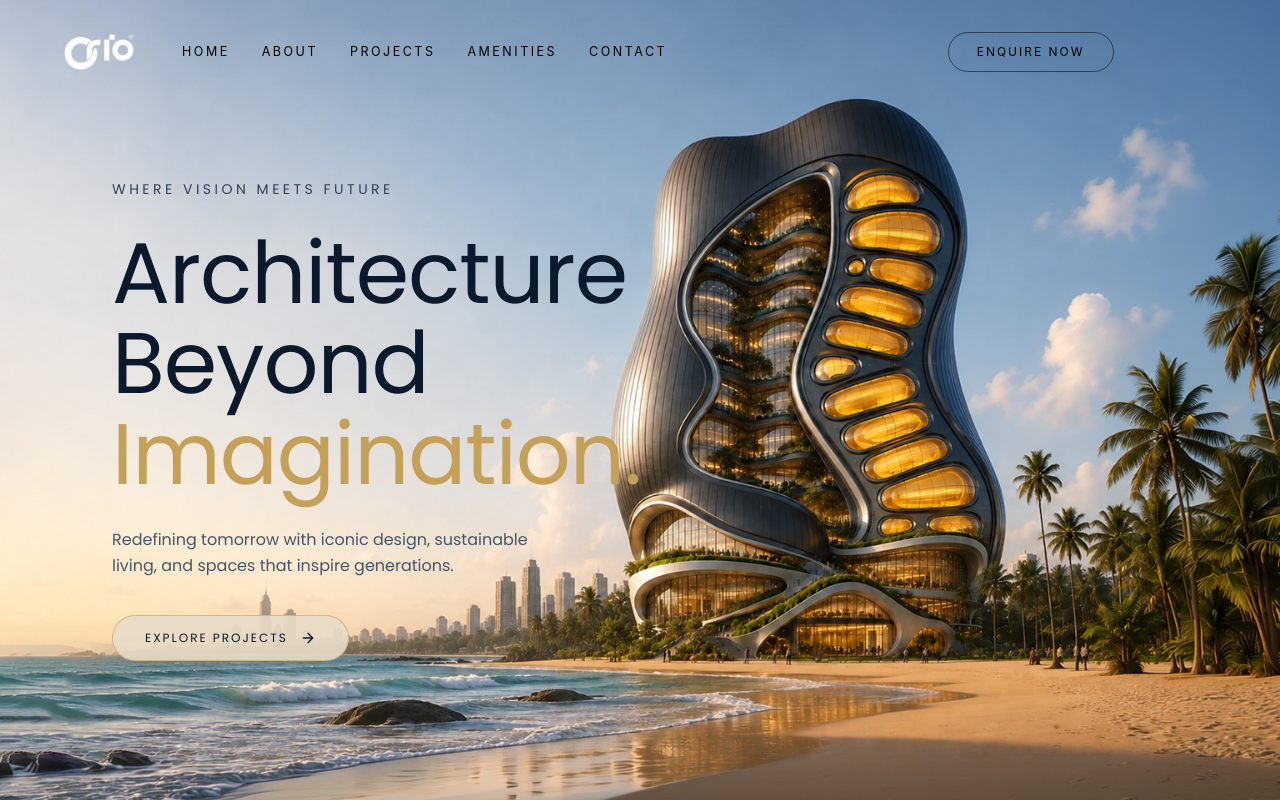
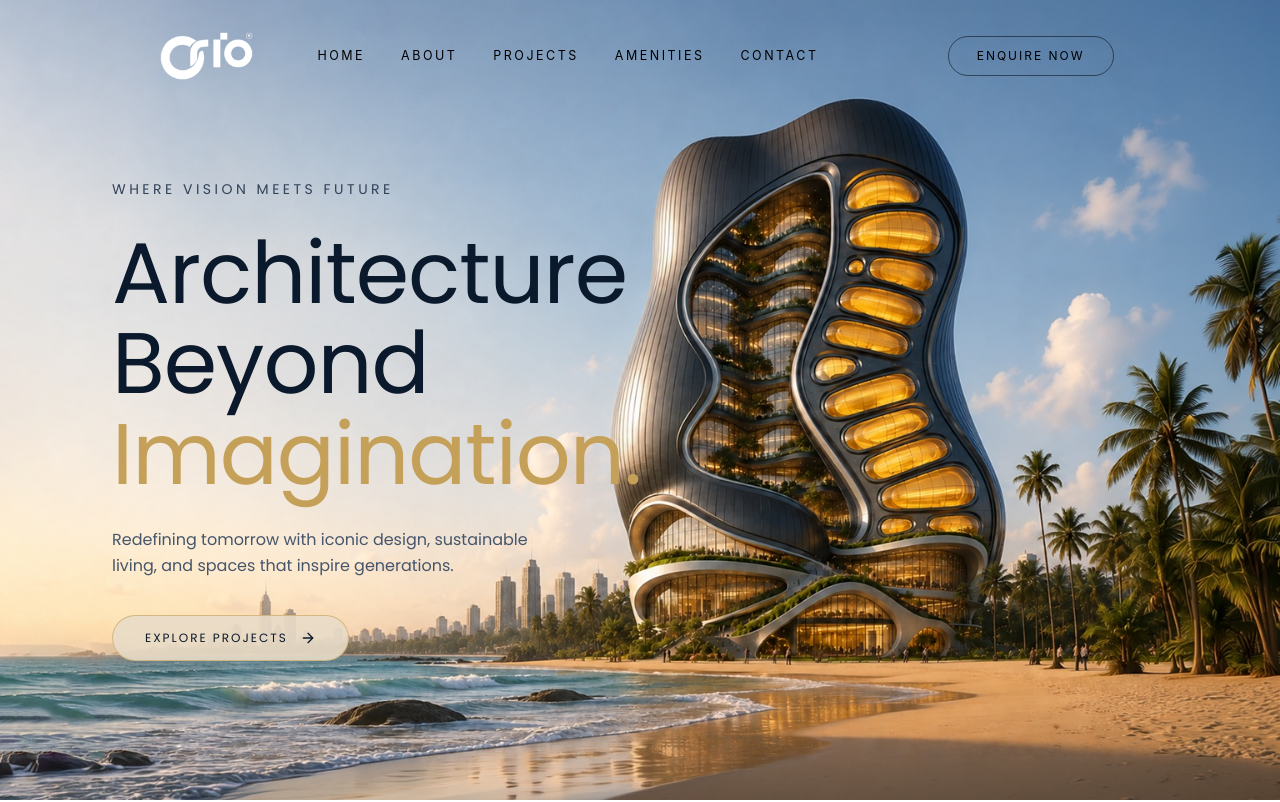
Before and after one commit to Milansaji/orion-pitch, a React (Vite) app: page / in a window 1280 px wide. Shown: the top 802 px of the page. Built offline with nearby package versions, Linux system fonts and the light colour scheme.

Commit message:
logo more size with left padding

```diff
--- a/src/components/Header.jsx
+++ b/src/components/Header.jsx
@@ -6,19 +6,19 @@ export default function Header() {
 
   return (
     <header className="absolute top-0 left-0 right-0 z-50 py-4 sm:py-8 bg-transparent">
-      <div className="w-full px-5 sm:px-12 lg:px-16 flex items-center justify-between gap-6">
+      <div className="w-full pl-12 pr-5 sm:pl-24 sm:pr-12 lg:pl-32 lg:pr-16 xl:pl-40 flex items-center justify-between gap-6">
 
         {/* Logo + nav stay on the sky side — never over the building */}
-        <div className="flex items-center gap-8 xl:gap-12 min-w-0 max-w-[58%] lg:max-w-[55%]">
+        <div className="flex items-center gap-10 xl:gap-14 min-w-0 max-w-[58%] lg:max-w-[55%]">
           <a href="#hero" className="flex-shrink-0 inline-flex items-center">
             <img
               src="/assets/inner-logo.png"
               alt="crio"
-              className="h-7 sm:h-8 lg:h-9 w-auto object-contain"
+              className="h-10 sm:h-11 lg:h-12 w-auto object-contain"
             />
           </a>
 
-          <nav className="hidden lg:flex items-center gap-6 xl:gap-8 text-[12.5px] uppercase tracking-[2.5px] font-normal text-black whitespace-nowrap">
+          <nav className="hidden lg:flex items-center gap-7 xl:gap-9 pl-2 text-[12.5px] uppercase tracking-[2.5px] font-normal text-black whitespace-nowrap">
             <a href="#hero" className="hover:text-[#c5a059] transition-colors">HOME</a>
             <a href="#about" className="hover:text-[#c5a059] transition-colors">ABOUT</a>
             <a href="#projects" className="hover:text-[#c5a059] transition-colors">PROJECTS</a>
```
